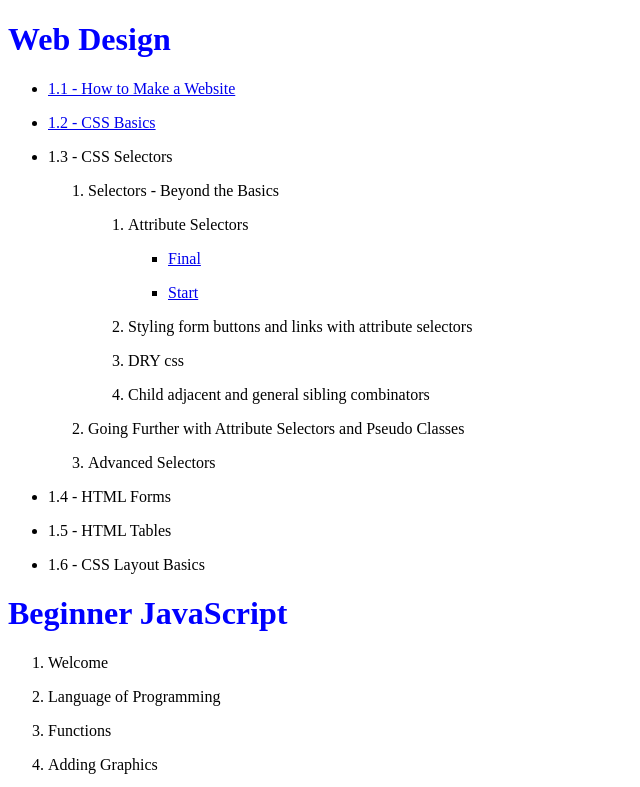
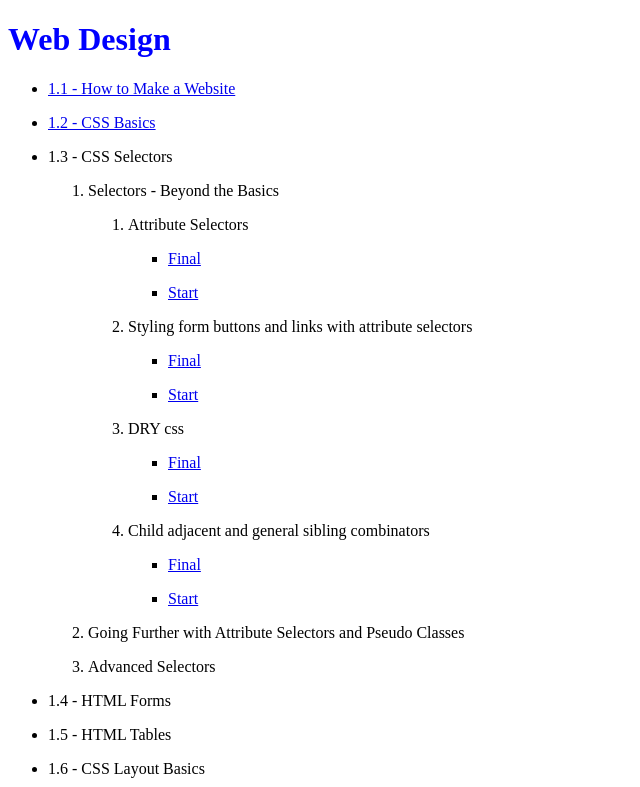
Before and after one commit to dthompsonwall/teamtreehouse, a plain HTML site: page index.html in a window 1280 px wide. Shown: the top 787 px of the page, without its empty margins (0-640 px from the left). Drawn offline with Linux system fonts and the light colour scheme.

Commit message:
6th Commit

```diff
--- a/index.html
+++ b/index.html
@@ -33,12 +33,36 @@
 							</li>
 							<li>
 								<p>Styling form buttons and links with attribute selectors</p>
+								<ul>
+									<li>
+										<p><a href="web-design/css-selectors/1-selectors-beyond-the-basics/2-styling-form-buttons-and-links-with-attribute-selectors/final/index.html" alt="">Final</a></p>
+									</li>
+									<li>
+										<p><a href="web-design/css-selectors/1-selectors-beyond-the-basics/2-styling-form-buttons-and-links-with-attribute-selectors/start/index.html" alt="">Start</a></p>
+									</li>
+								</ul>
 							</li>
 							<li>
 								<p>DRY css</p>
+								<ul>
+									<li>
+										<p><a href="web-design/css-selectors/1-selectors-beyond-the-basics/3-DRY-css/final/index.html" alt="">Final</a></p>
+									</li>
+									<li>
+										<p><a href="web-design/css-selectors/1-selectors-beyond-the-basics/3-DRY-css/start/index.html" alt="">Start</a></p>
+									</li>
+								</ul>
 							</li>
 							<li>
 								<p>Child adjacent and general sibling combinators</p>
+								<ul>
+									<li>
+										<p><a href="web-design/css-selectors/1-selectors-beyond-the-basics/4-child-adjacent-and-general-sibling-combinators/final/index.html" alt="">Final</a></p>
+									</li>
+									<li>
+										<p><a href="web-design/css-selectors/1-selectors-beyond-the-basics/4-child-adjacent-and-general-sibling-combinators/start/index.html" alt="">Start</a></p>
+									</li>
+								</ul>
 							</li>
 						</ol>
 					</li>
```
